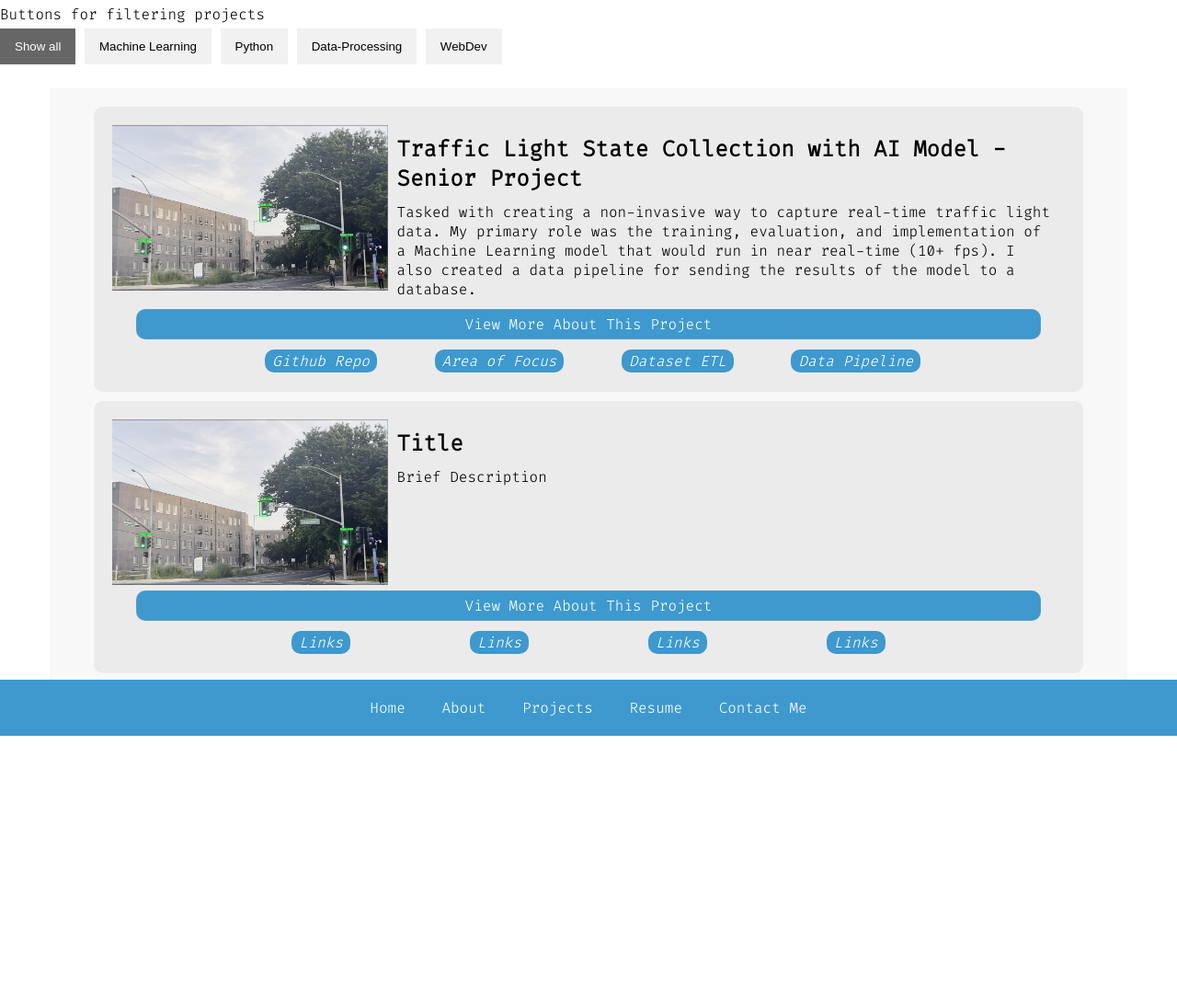
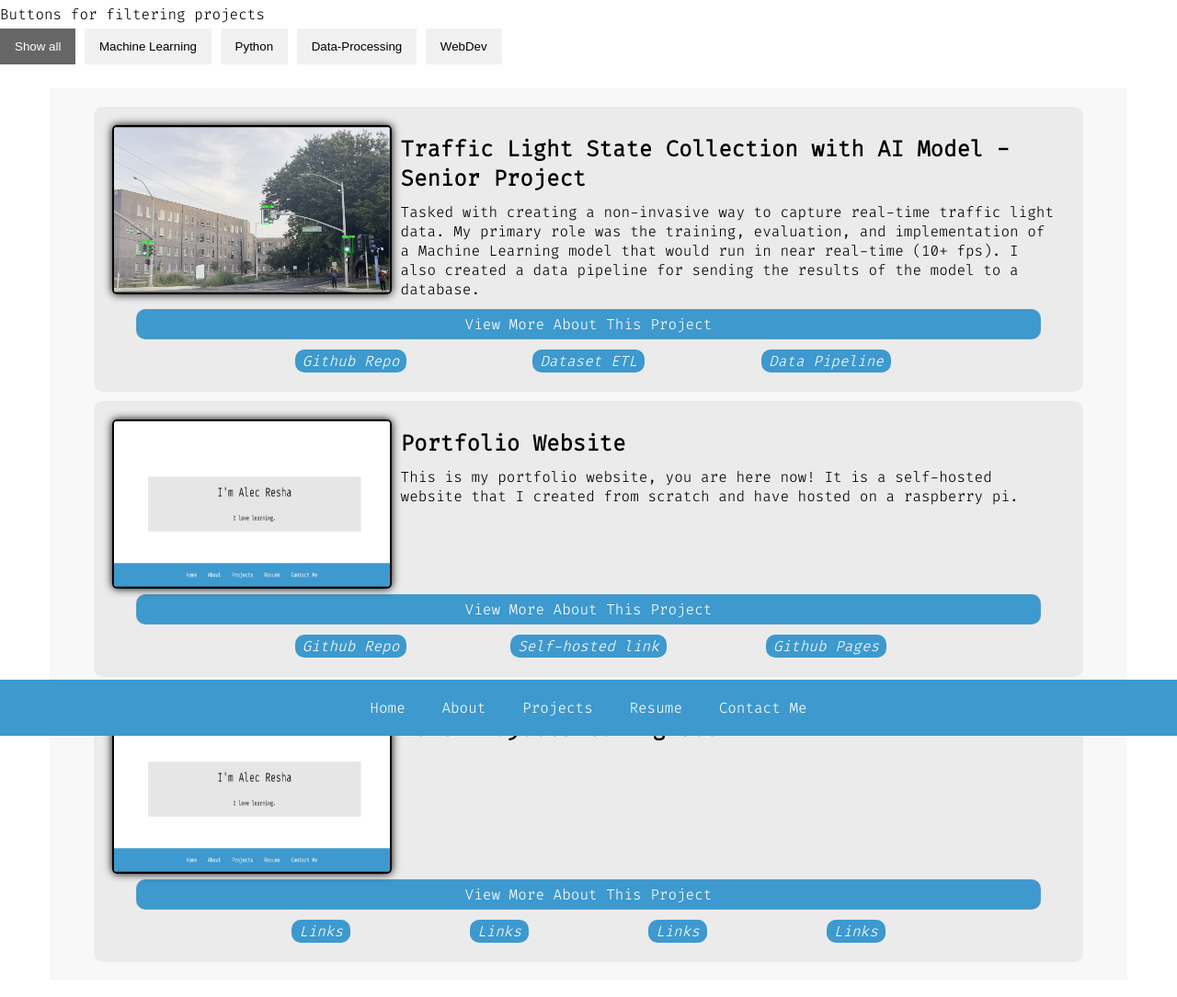
Before and after one commit to finestnothing/finestnothing.github.io, a plain HTML site: page projects.html in a window 1280 px wide. Shown: the whole page at 92% size. Before the commit the page ends 822 px from the top, so only its background shows below. Drawn offline with Linux system fonts and the light colour scheme.

Commit message:
Updated projects

```diff
--- a/css/projects.css
+++ b/css/projects.css
@@ -100,6 +100,9 @@
 img.thumbnail {
     width: 300px;
     height: 180px;
+    border: 2px solid #000;
+    border-radius: 5px;
+    box-shadow: 0 0 10px #000;
 }
 
 .card_text {
--- a/projects.html
+++ b/projects.html
@@ -55,16 +55,16 @@
                         <p>
                             Collaborated with team to ensure integration with other portions of the project
                         </p>
+                        <p>
+                            Technologies: Python, YOLOV5, Pandas, Numpy, OpenCV, Intel OPENVINO, Tensorflow, Docker, Git/Github
+                        </p>
                     </div>
                     <button type="button" class="collapsible">View More About This Project</button>
                 </div>
                 <table class="links_table">
                     <tr>
                         <td>
-                            <a href="https://github.com/PhaseSense/Phase-Sense" target="_blank">Github Repo</a>
-                        </td>
-                        <td>
-                            <a href="https://github.com/PhaseSense/Phase-Sense/tree/main/model_files/Yolo%20Files" target="_blank">Area of Focus</a>
+                            <a href="https://github.com/PhaseSense/Phase-Sense/tree/main/model_files/Yolo%20Files" target="_blank">Github Repo</a>
                         </td>
                         <td>
                             <a href="https://github.com/PhaseSense/Phase-Sense/blob/main/model_files/Yolo%20Files/main.py" target="_blank">Dataset ETL</a>
@@ -77,19 +77,65 @@
             </div>
             <!--End of Senior Project Card-->
 
-            <!--#TODO Add more projects-->
             <!--Beginning of Portfolio Card-->
             <div class="card webdev javascript">
                 <div class="card-horizontal">
                     <div class="img-square-wrapper">
-                        <img class="thumbnail" src="files/senior_project_photo.png" alt="Result of ML model">
+                        <img class="thumbnail" src="files/portfolio_website_index.png" alt="Portfolio Website Index Page">
                     </div>
                     <div class="card_body">
                         <h4 class="card_title">
-                            Title
+                            Portfolio Website
                         </h4>
                         <p class="card_text">
-                            Brief Description
+                            This is my portfolio website, you are here now!
+                            It is a self-hosted website that I created from scratch and have hosted on a raspberry pi.
+                        </p>
+                    </div>
+                </div>
+                <div class="card_footer">
+                    <div class="card_expanded content">
+                        <p>
+                            Last Updated: May 2022
+                        </p>
+                        <p>
+                            It is also hosted on github-pages in the event of the raspberrypi failing.
+                        </p>
+                        <p>
+                            Technologies: HTML, CSS, Javascript, Docker, Linux, SSH, Git/Github
+                        </p>
+                    </div>
+                    <button type="button" class="collapsible">View More About This Project</button>
+                </div>
+                <table class="links_table">
+                    <tr>
+                        <td>
+                            <a href="https://github.com/finestnothing/finestnothing.github.io" target="_blank">Github Repo</a>
+                        </td>
+                        <td>
+                            <a href="finestnothing.com" target="_blank">Self-hosted link</a>
+                        </td>
+                        <td>
+                            <a href="https://finestnothing.github.io/" target="_blank">Github Pages</a>
+                        </td>
+                    </tr>
+                </table>
+            </div>
+            <!--End of Portfolio Card-->
+
+            <!--#TODO Add more projects-->
+            <!--Beginning of Portfolio Card-->
+            <div class="card">
+                <div class="card-horizontal">
+                    <div class="img-square-wrapper">
+                        <img class="thumbnail" src="files/portfolio_website_index.png" alt="Result of ML model">
+                    </div>
+                    <div class="card_body">
+                        <h4 class="card_title">
+                            More Projects Coming Soon
+                        </h4>
+                        <p class="card_text">
+
                         </p>
                     </div>
                 </div>
```
Also changed, not shown: files/portfolio_website_index.png (added).
